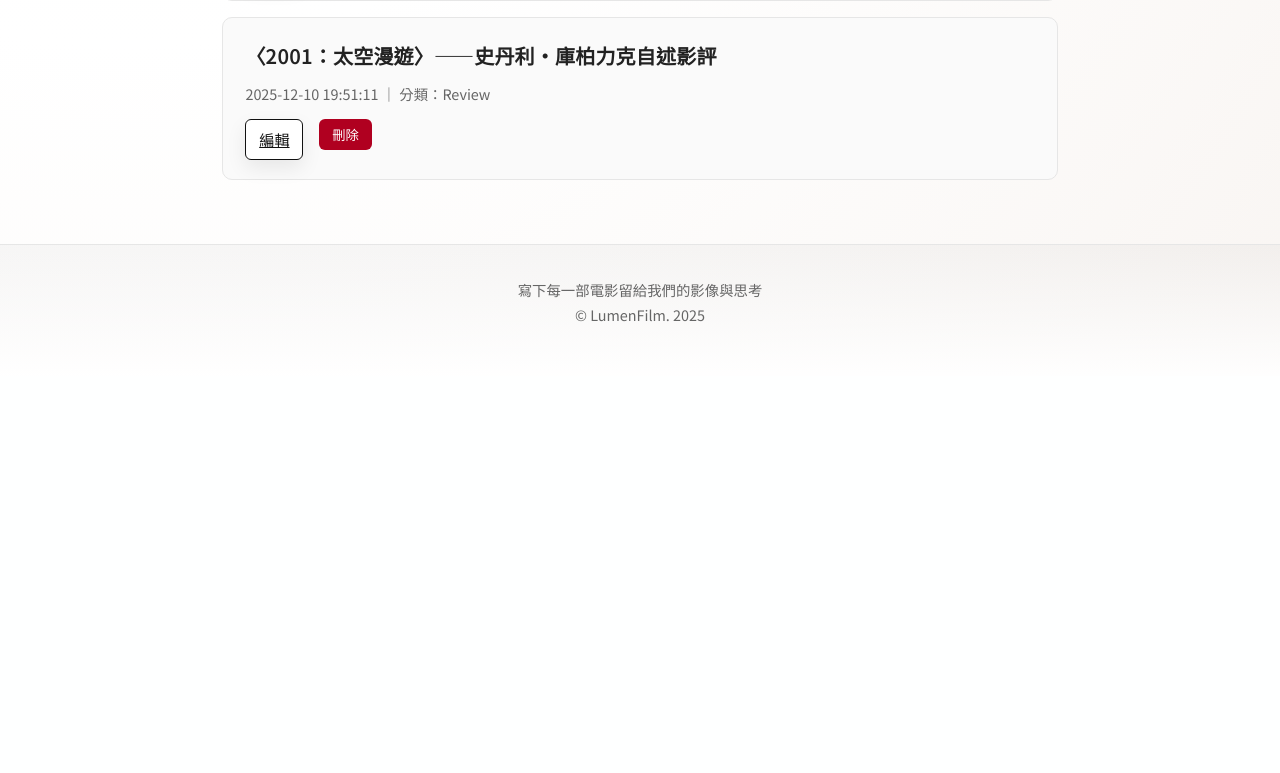
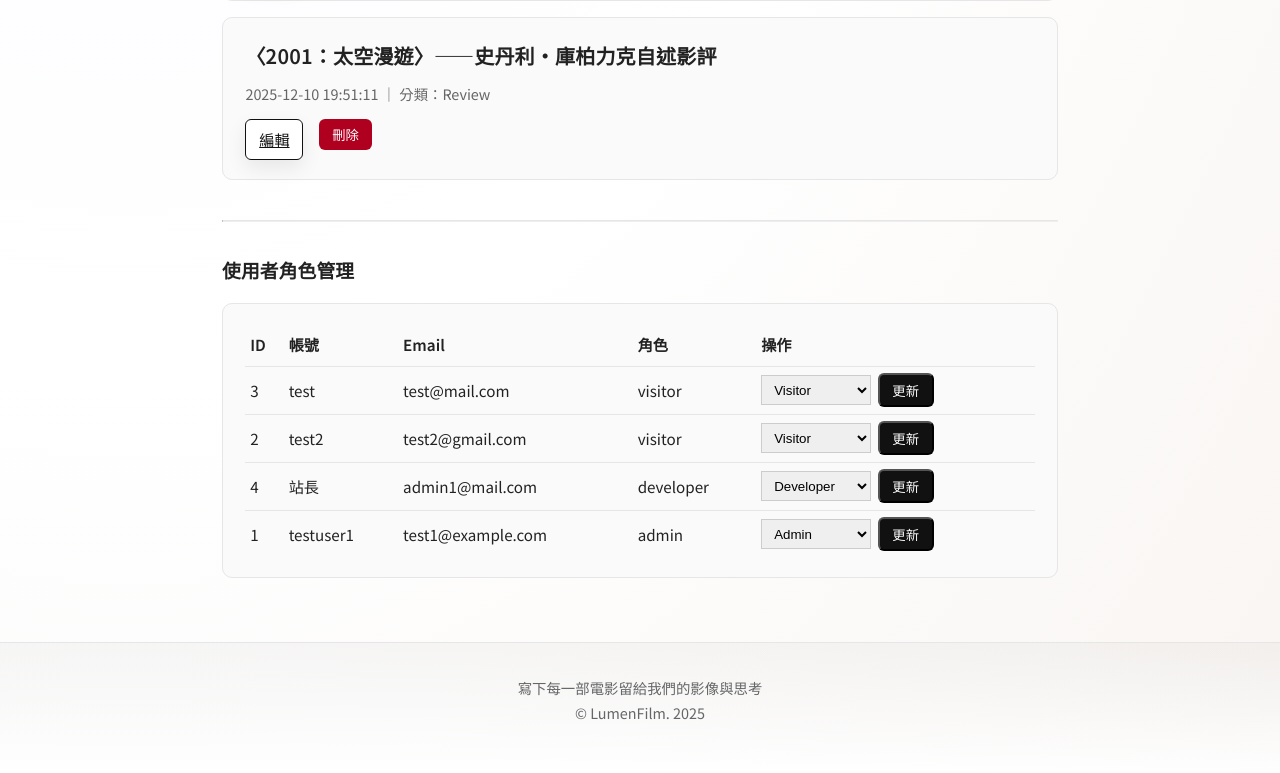
Before and after one commit to leotsai940914/114-1-Department-Computer-Network-and-Programming-, a Flask app: page /admin in a window 1280 px wide. Shown: the part 1687-2460 px from the top of the page. Before the commit the page ends 2009 px from the top, so only its background shows below. Run offline with Flask 3, Linux system fonts and the light colour scheme; the visitor is signed in with stand-in values (Sample User, id 1); data comes from the database, SQL or seed files in the repository; both versions use the stored data as it was after the commit.

Commit message:
開發者模式 作者模式 訪客模式

```diff
--- a/Final Project/models/user_model.py
+++ b/Final Project/models/user_model.py
@@ -58,6 +58,15 @@ class UserModel:
         return rows
 
     @staticmethod
+    def get_all_users():
+        conn = get_db_connection()
+        cur = conn.cursor()
+        cur.execute("SELECT id, username, email, role FROM users ORDER BY role DESC, username")
+        rows = cur.fetchall()
+        conn.close()
+        return rows
+
+    @staticmethod
     def update_profile(user_id, avatar_url=None, bio=None):
         conn = get_db_connection()
         cursor = conn.cursor()
@@ -68,3 +77,15 @@ class UserModel:
         """, (avatar_url, bio, user_id))
         conn.commit()
         conn.close()
+
+    @staticmethod
+    def update_role(user_id, role):
+        conn = get_db_connection()
+        cur = conn.cursor()
+        cur.execute("""
+            UPDATE users
+            SET role = ?
+            WHERE id = ?
+        """, (role, user_id))
+        conn.commit()
+        conn.close()
--- a/Final Project/routes/admin_routes.py
+++ b/Final Project/routes/admin_routes.py
@@ -18,7 +18,7 @@ admin_bp = Blueprint("admin_routes", __name__)
 # ===============================
 @admin_bp.route("/admin")
 def admin_home():
-    if session.get("role") != "admin":
+    if session.get("role") not in ("admin", "developer"):
         abort(403)
 
     # 所有文章
@@ -28,6 +28,7 @@ def admin_home():
     # 統計數據
     total_comments = CommentModel.count_all()      # 在 CommentModel 中實作
     total_categories = CategoryModel.count_all()   # 在 CategoryModel 中實作
+    users = UserModel.get_all_users()
 
     return render_template(
         "admin_home.html",
@@ -35,6 +36,7 @@ def admin_home():
         total_posts=total_posts,
         total_comments=total_comments,
         total_categories=total_categories,
+        users=users,
     )
 
 
@@ -43,7 +45,7 @@ def admin_home():
 # ===============================
 @admin_bp.route("/admin/settings", methods=["GET", "POST"])
 def admin_settings():
-    if session.get("role") != "admin":
+    if session.get("role") not in ("admin", "developer"):
         abort(403)
 
     if request.method == "POST":
@@ -96,7 +98,7 @@ def admin_settings():
 # ===============================
 @admin_bp.route("/admin/upload_image", methods=["POST"])
 def upload_image():
-    if session.get("role") != "admin":
+    if session.get("role") not in ("admin", "developer"):
         abort(403)
 
     if "file" not in request.files:
@@ -126,3 +128,19 @@ def upload_image():
 
     url = url_for("static", filename=f"uploads/{new_name}", _external=False)
     return jsonify({"url": url})
+
+
+# ===============================
+# 變更使用者角色（Admin Only）
+# ===============================
+@admin_bp.route("/admin/users/<int:user_id>/role", methods=["POST"])
+def update_user_role(user_id):
+    if session.get("role") not in ("admin", "developer"):
+        abort(403)
+
+    new_role = request.form.get("role")
+    if new_role not in ("admin", "author", "visitor", "developer"):
+        return abort(400)
+
+    UserModel.update_role(user_id, new_role)
+    return redirect(url_for("admin_routes.admin_home"))
--- a/Final Project/static/css/style.css
+++ b/Final Project/static/css/style.css
@@ -544,6 +544,11 @@ button,
     gap: 0.5rem;
 }
 
+.meta-chip a {
+    color: inherit;
+    text-decoration: none;
+}
+
 .post-badge {
     display: inline-block;
     font-size: 0.75rem;
@@ -587,11 +592,22 @@ button,
     padding: 0.2rem 0.75rem;
     font-size: 0.8rem;
     letter-spacing: 0.01em;
+    text-decoration: none;
+    color: var(--color-text);
 }
 
 .dark-mode .meta-chip {
     background: #1d2432;
     color: #e8ecf2;
+}
+
+.meta-chip:hover {
+    opacity: 0.85;
+}
+
+.meta-chip:visited,
+.meta-chip:active {
+    color: inherit;
 }
 
 .meta-chip.featured {
--- a/Final Project/templates/admin_home.html
+++ b/Final Project/templates/admin_home.html
@@ -79,6 +79,45 @@
         {% endfor %}
     </div>
 
+    <hr class="divider">
+
+    <h3 style="margin-top: 1.5rem;">使用者角色管理</h3>
+    <div class="post-card" style="margin-top: 1rem;">
+        <table style="width:100%; border-collapse: collapse; font-size:0.95rem;">
+            <thead>
+                <tr style="text-align:left;">
+                    <th style="padding:0.5rem 0.3rem;">ID</th>
+                    <th style="padding:0.5rem 0.3rem;">帳號</th>
+                    <th style="padding:0.5rem 0.3rem;">Email</th>
+                    <th style="padding:0.5rem 0.3rem;">角色</th>
+                    <th style="padding:0.5rem 0.3rem;">操作</th>
+                </tr>
+            </thead>
+            <tbody>
+                {% for u in users %}
+                <tr style="border-top:1px solid var(--color-border);">
+                    <td style="padding:0.4rem 0.3rem;">{{ u.id }}</td>
+                    <td style="padding:0.4rem 0.3rem;">{{ u.username }}</td>
+                    <td style="padding:0.4rem 0.3rem;">{{ u.email }}</td>
+                    <td style="padding:0.4rem 0.3rem;">{{ u.role }}</td>
+                    <td style="padding:0.4rem 0.3rem;">
+                        <form method="POST" action="{{ url_for('admin_routes.update_user_role', user_id=u.id) }}" style="display:flex; gap:0.4rem; align-items:center;">
+                            <input type="hidden" name="_csrf_token" value="{{ csrf_token() }}">
+                            <select name="role" class="form-input" style="padding:0.35rem 0.5rem; width:110px;">
+                                <option value="visitor" {% if u.role=='visitor' %}selected{% endif %}>Visitor</option>
+                                <option value="author" {% if u.role=='author' %}selected{% endif %}>Author</option>
+                                <option value="admin" {% if u.role=='admin' %}selected{% endif %}>Admin</option>
+                                <option value="developer" {% if u.role=='developer' %}selected{% endif %}>Developer</option>
+                            </select>
+                            <button type="submit" class="submit-btn" style="padding:0.35rem 0.8rem;">更新</button>
+                        </form>
+                    </td>
+                </tr>
+                {% endfor %}
+            </tbody>
+        </table>
+    </div>
+
 </div>
 
 {% endblock %}
--- a/Final Project/templates/base.html
+++ b/Final Project/templates/base.html
@@ -55,7 +55,9 @@
             <a href="{{ url_for('category_routes.about') }}">About</a>
 
             {% if session.get('user_id') %}
-                <a href="{{ url_for('post_routes.new_post') }}">New Post</a>
+                {% if session.get('role') in ['admin', 'author', 'developer'] %}
+                    <a href="{{ url_for('post_routes.new_post') }}">New Post</a>
+                {% endif %}
                 <a href="{{ url_for('auth_routes.logout') }}">Logout</a>
             {% else %}
                 <a href="{{ url_for('auth_routes.login') }}">Login</a>
@@ -64,7 +66,7 @@
 
             <a href="{{ url_for('post_routes.authors_index') }}">Authors</a>
 
-            {% if session.get('role') == 'admin' %}
+            {% if session.get('role') in ['admin', 'developer'] %}
                 <div class="admin-menu">
                     <button class="admin-toggle">☰</button>
                     <div class="admin-dropdown">
```
Also changed, not shown: Final Project/routes/post_routes.py (+17 -4 lines), Final Project/instance/blog.db.
